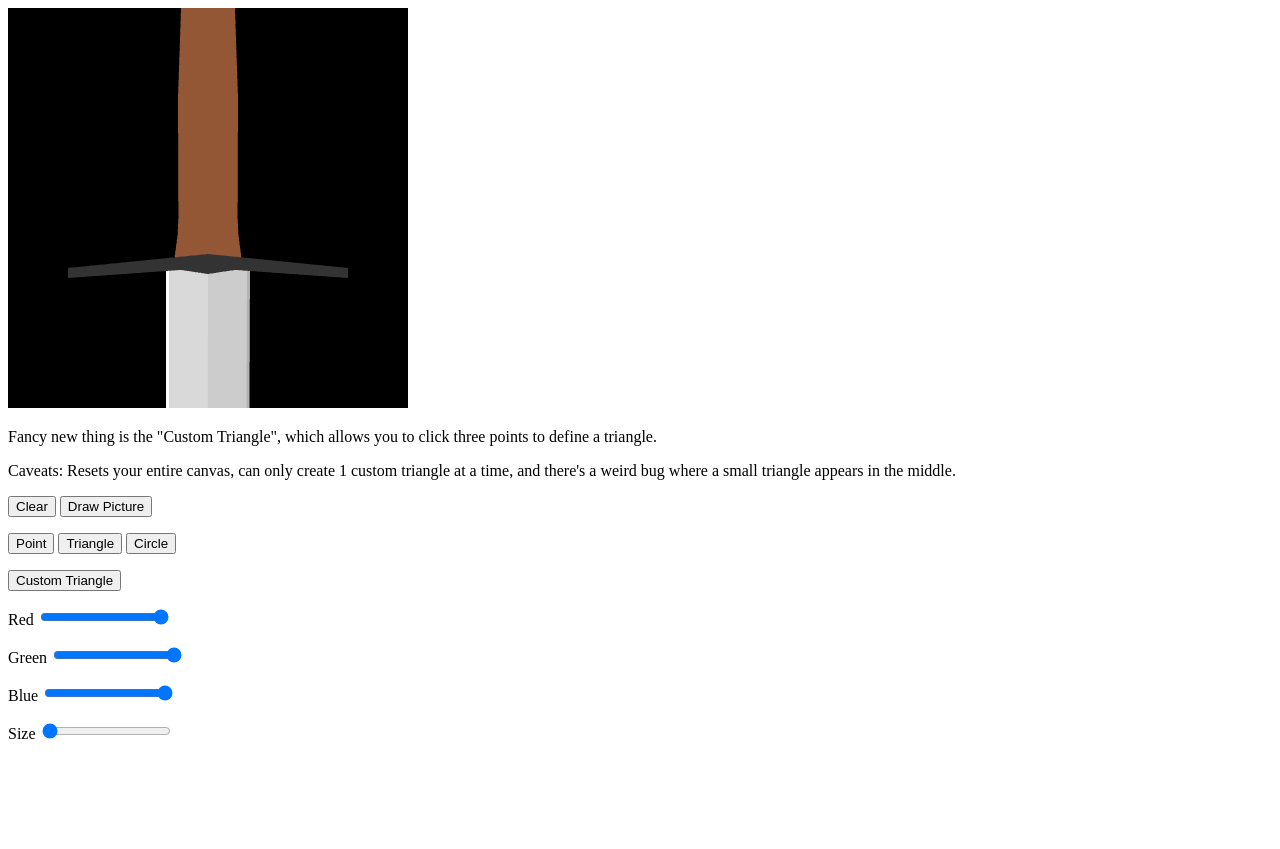
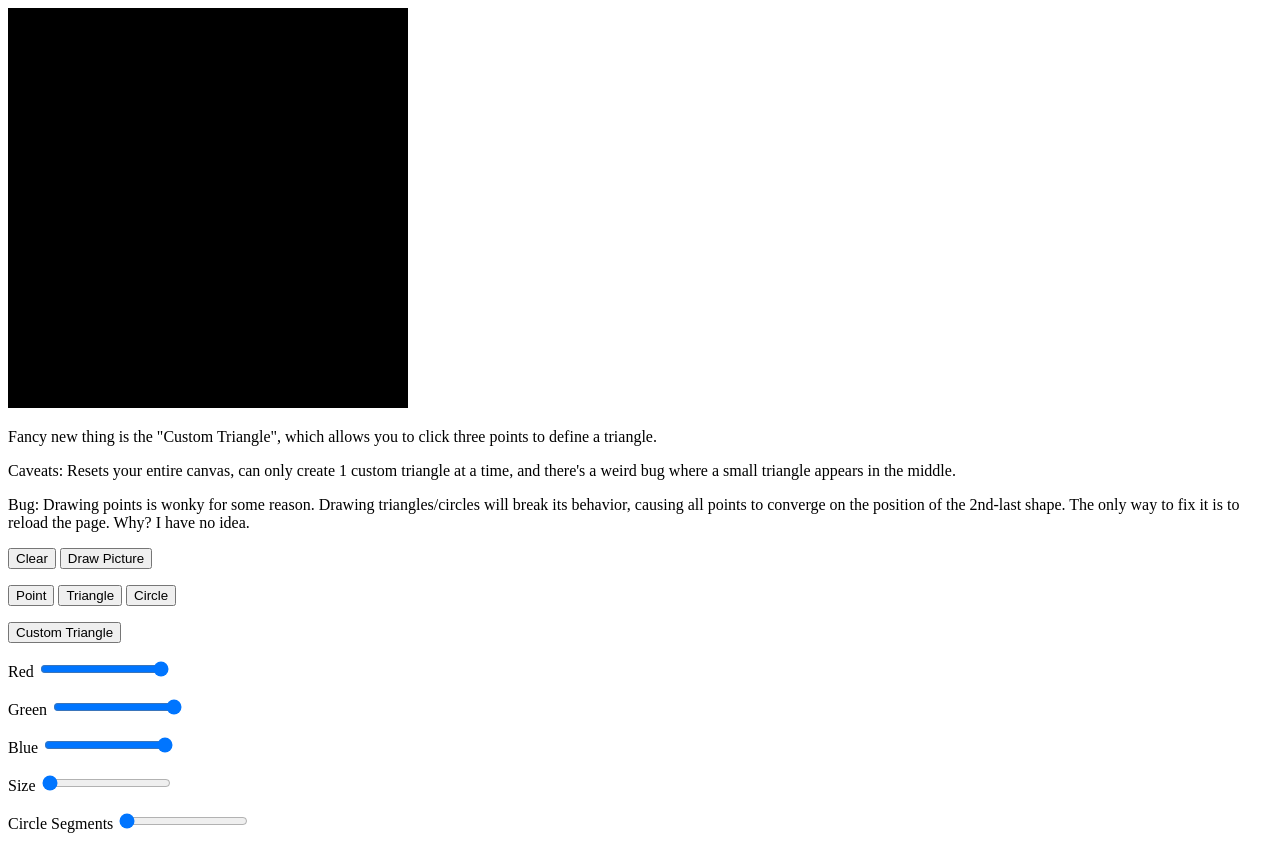
Before and after one commit to Arcotash/CSE-160, a plain HTML site: page asg1/asg1.html in a window 1280 px wide. Before the commit the page ends 800 px from the top, so only its background shows below. Drawn offline with Linux system fonts and the light colour scheme.

Commit message:
updated asgn1 again

```diff
--- a/asg1/asg1.html
+++ b/asg1/asg1.html
@@ -15,7 +15,8 @@
 		Fancy new thing is the "Custom Triangle", which allows you to click three points to define a triangle.
 
 	<p>Caveats: Resets your entire canvas, can only create 1 custom triangle at a time, and there's a weird bug where a small triangle appears in the middle.
-	</p>
+	<p>Bug: Drawing points is wonky for some reason. Drawing triangles/circles will break its behavior, causing all points to converge on the
+	position of the 2nd-last shape. The only way to fix it is to reload the page. Why? I have no idea.
 
 	<p>
 		<button type="button" id="clearButton"> Clear </button>
@@ -51,6 +52,8 @@
 		Blue <input type="range" min="0" max="100" value="100" class="slider" id="blueSlider">
 	<p>
 		Size <input type="range" min="5" max="40" value="5" class="slider" id="sizeSlider">
+	<p>
+		Circle Segments <input type="range" min="5" max="40" value="5" class="slider" id="circleSegmentSlider">
 
     <script src="lib/webgl-utils.js"></script>
     <script src="lib/webgl-debug.js"></script>
--- a/asg1/asg1.js
+++ b/asg1/asg1.js
@@ -38,12 +38,12 @@ function main() {
 
 	// Register function (event handler) to be called on a mouse press
 	canvas.onmousedown = click;
-	//canvas.onmousemove = function(ev) { if (ev.buttons == 1) { click(ev); } };
+	canvas.onmousemove = function(ev) { if (ev.buttons == 1) { click(ev); } };
 
 	gl.clearColor(0.0, 0.0, 0.0, 1.0); // Clear the entire canvas to a specific color.
 	gl.clear(gl.COLOR_BUFFER_BIT); // Clear <canvas>
 
-	drawPicture();
+	//drawPicture();
 }
 
 
@@ -93,6 +93,7 @@ function click(ev) {
 		shape = new Triangle();
 	} else if (g_selectedShape == CIRCLE) {
 		shape = new Circle();
+		shape.segments = g_circleSegments;
 	} else if (g_selectedShape == CUSTOM_TRIANGLE) {
 		drawCustomTriangle(ev);
 		return;
@@ -134,6 +135,7 @@ var g_selectedSize = 5;
 
 
 var g_selectedShape = 0;
+var g_circleSegments = 5;
 POINT = 0;
 TRIANGLE = 1;
 CIRCLE = 2;
@@ -159,6 +161,7 @@ function addActionsForHtmlUI() {
 	document.getElementById('greenSlider').addEventListener('mouseup', function () { g_selectedColor[1] = this.value/100; });
 	document.getElementById('blueSlider').addEventListener('mouseup',  function () { g_selectedColor[2] = this.value/100; });
 	document.getElementById('sizeSlider').addEventListener('mouseup',  function () { g_selectedSize = this.value; });
+	document.getElementById('circleSegmentSlider').addEventListener('mouseup',  function () { g_circleSegments = this.value; });
 
 }
 
@@ -307,8 +310,6 @@ function drawPicture() {
 	gl.clear(gl.COLOR_BUFFER_BIT);
 	let len = g_shapesList.length;
 	for (let i = 0; i < len; i++) {
-
-		console.log(len);
 		g_shapesList[i].render(vertexPosArray[i]);
 	}
 	g_shapesList = [];
```
